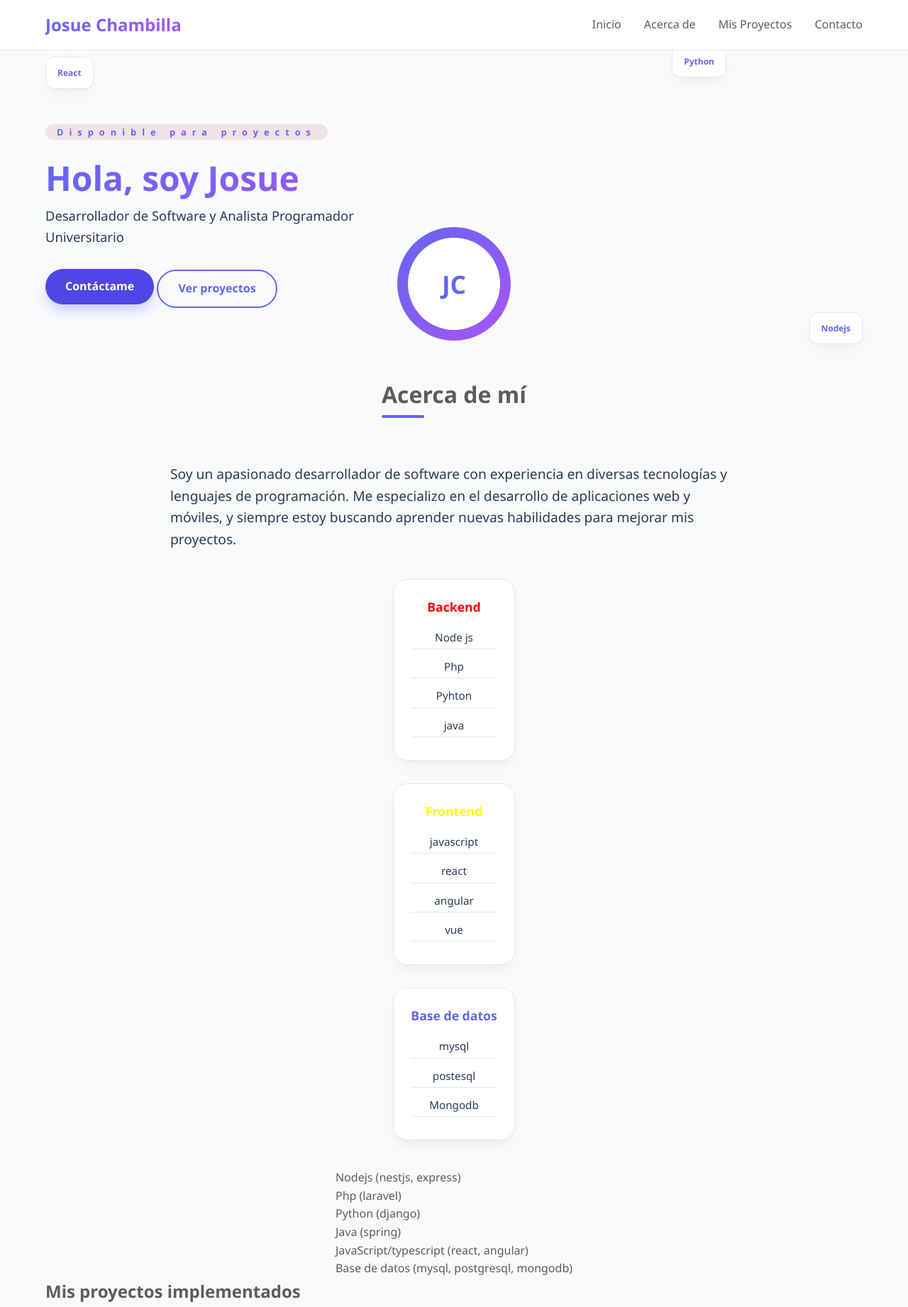
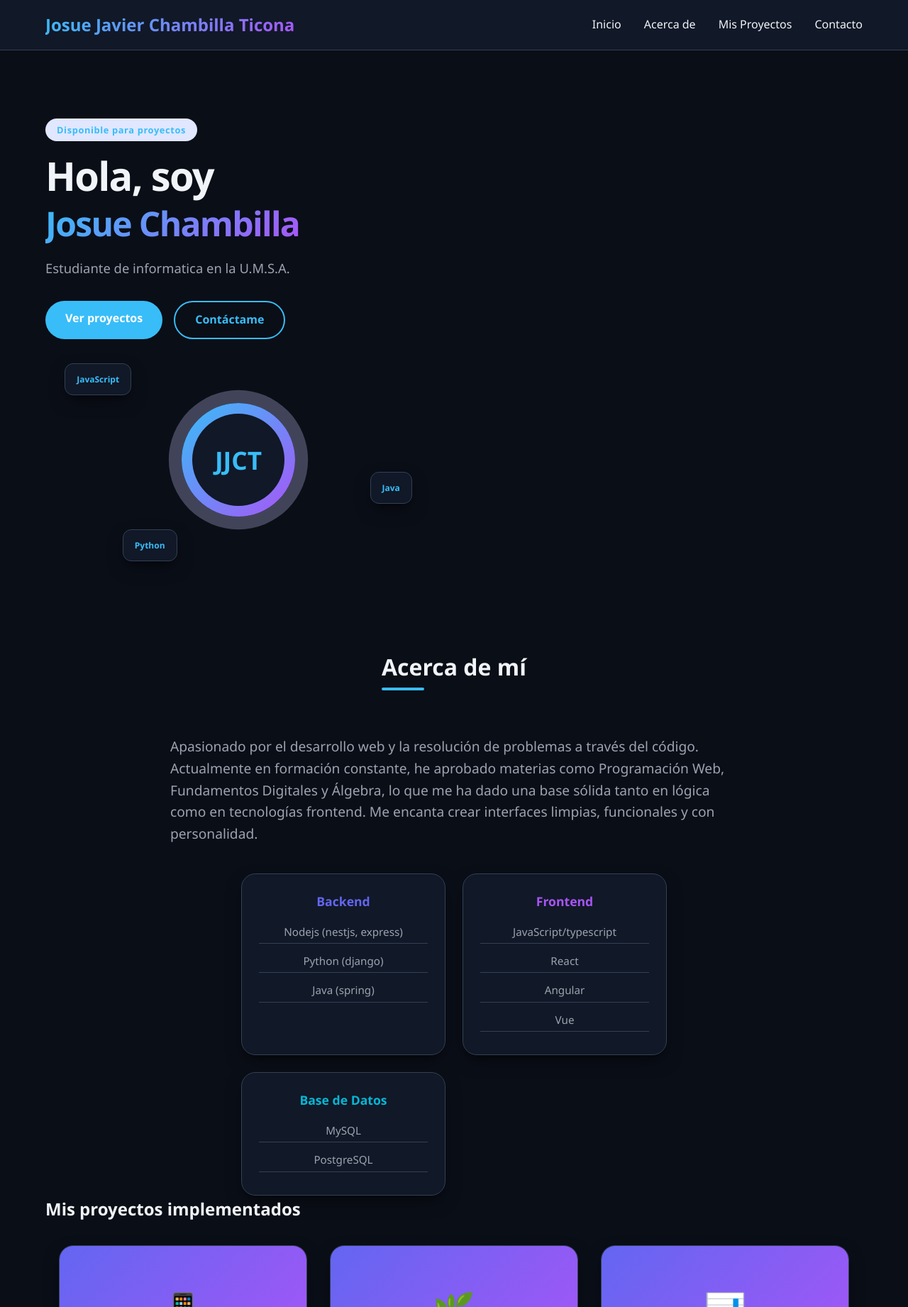
Before and after one commit to Jos2630/Desarrollo-Full_Stack, a plain HTML site: page Mi_Portafolio/TAREA2-CLASE2/index.html in a window 1280 px wide. Shown: the top 1842 px of the page at 71% size. Drawn offline with Linux system fonts and the light colour scheme.

Commit message:
Tarea Nro 2 modificacion

```diff
--- a/Mi_Portafolio/css/styles2.css
+++ b/Mi_Portafolio/TAREA2-CLASE2/css/styles.css
@@ -2,33 +2,30 @@
 /* 1. VARIABLES CSS (tema claro/oscuro)         */
 /* ============================================ */
 :root {
-    --bg-primary: #f8fafc;
-    --bg-secondary: #ffffff;
-    --bg-tertiary: #70c0fd;
-    --text-primary: #5c5c5c;
-    --text-secondary: #2b3b51;
-    --accent: #6366f1;
-    --text-muted:    #9ca3af;
-  --accent-2:      #a855f7;
-  /* Transición estándar */
+    --bg-primary: rgb(10, 14, 23);
+    --bg-secondary: rgb(17, 24, 39);
+    --bg-tertiary: rgb(30, 41, 59);
+    --text-primary: rgb(241, 245, 249);
+    --text-secondary: rgb(156, 163, 175);
+    --accent: rgb(56, 189, 248);
+    --accent-hover: rgb(2, 132, 199);
+    --border: rgb(51, 65, 85);
+    --card-shadow: 0 10px 25px -5px rgba(0, 0, 0, 0.5), 0 8px 10px -6px rgba(0, 0, 0, 0.3);
+    --transition: all 0.2s cubic-bezier(0.4, 0, 0.2, 1);
 
-  /* Tipografía */
-  --font-body:     'Segoe UI', Tahoma, Geneva, Verdana, sans-serif;
-
-  /* Espaciados */
-  --section-py:    6rem;
-  --gap:           2rem;
-    --accent-hover: #4f46e5;
-    --acent-light: #6b6b6b;
-    --border: #f0e2e8;
-    --card-shadow: 0 10px 25px -5px rgba(0, 0, 0, 0.05), 0 8px 10px -6px rgba(0, 0, 0, 0.02);
-    --transition: all 0.3s cubic-bezier(0.4, 0, 0.2, 1);
+    /* Variables que mantienen su valor original */
+    --accent-light: #e0e7ff;
+    --text-muted: #9ca3af;
+    --accent-2: #a855f7;
+    --font-body: 'Segoe UI', Tahoma, Geneva, Verdana, sans-serif;
+    --section-py: 6rem;
+    --gap: 2rem;
 }
 
 /* ============================================ */
 /* 2. RESET Y ESTILOS GLOBALES (Box Model)      */
 /* ============================================ */
-* {
+*,*::before, *::after {
     margin: 0;
     padding: 0;
     box-sizing: border-box;
@@ -38,19 +35,31 @@
 body {
     background-color: var(--bg-primary);
     color: var(--text-primary);
-    font-family: 'Segoe UI', Tahoma, Geneva, Verdana, sans-serif;
+    font-family: var(--font-body);
     line-height: 1.6;
-    transition: background-color 0.2s, color 0.2s;
+    animation: pageFadeIn 0.6s ease both;
 }
 
 html {
     scroll-behavior: smooth;
 }
 
+/* ✅ KEYFRAMES: Entrada de página */
+@keyframes pageFadeIn {
+  from { opacity: 0; transform: translateY(8px); }
+  to   { opacity: 1; transform: translateY(0); }
+}
+
+img, svg { display: block; max-width: 100%; }
+ul { list-style: none; }
+a { color: inherit; }
+
+
 .container {
     max-width: 1200px;
     margin: 0 auto;
-    padding: 0px 24px;
+    padding: 0px 1.5rem;
+    width: 100%;
 }
 
 /* ============================================ */
@@ -92,6 +101,14 @@ header {
     position: sticky;
     top: 0;
     z-index: 100;
+
+    -webkit-backdrop-filter: blur(12px);
+    animation: slideDown 0.5s ease both;
+}
+
+@keyframes slideDown {
+  from { transform: translateY(-100%); opacity: 0; }
+  to   { transform: translateY(0);     opacity: 1; }
 }
 
 nav ul {
@@ -158,7 +175,33 @@ nav ul li a:hover {
     grid-area: content;
 }
 
+.person-img {
+    grid-area: visual;
+}
+
+.person-badge {
+    display: inline-block;
+    background: var(--accent-light);
+    color: var(--accent);
+    padding: .35rem 1rem;
+    border-radius: 50px;
+    font-size: 0.8rem;
+    font-weight: 600;
+    letter-spacing: 0.05em;
+    margin-bottom: 1rem;
+    /*Animacion*/
+    animation: fadeUp 0.6s 0.2s ease both;
+}
+
 .person h1 {
+  font-size: clamp(2rem, 5vw, 3.5rem);  /* ✅ clamp() – unidad relativa fluida */
+  line-height: 1.15;
+  letter-spacing: -0.03em;
+  margin-bottom: 1.2rem;
+  animation: fadeUp 0.6s 0.35s ease both;
+}
+
+.person h1 strong {
     font-size: 3rem;
     background: linear-gradient(135deg, var(--accent), #a855f7);
     color: transparent;
@@ -167,11 +210,18 @@ nav ul li a:hover {
 }
 
 .person p {
+    font-size: clamp(1rem, 2vw, 1.15rem);
     max-width: 480px;
     color: var(--text-secondary);
     margin-bottom: 2rem;
-    font-size: clamp(1rem, 2vw, 1.15rem);
     animation: fadeUp 0.6s 0.4s ease both;
+}
+
+.actions {
+  display: flex;      /* Flexbox */
+  gap: 1rem;
+  flex-wrap: wrap;
+  animation: fadeUp 0.6s 0.55s ease both;
 }
 
 .btn {
@@ -192,61 +242,37 @@ nav ul li a:hover {
     transform: translateY(-3px);
     box-shadow: 0 10px 20px -5px rgba(99, 102, 241, 0.4);
 }
-.btn-primary{
+
+.btn--primary {
+    background: var(--accent);
+    color: white;
+}
+
+.btn--primary:hover {
     background: var(--accent-hover);
     transform: translateY(-3px);
     box-shadow: 0 10px 20px -5px rgba(99, 102, 241, 0.4);
 }
-.btn-secondary{
+
+.btn--secondary {
     background: transparent;
     color: var(--accent);
     border: 2px solid var(--accent);
 }
-.btn-secondary:hover{
+
+.btn--secondary:hover {
     background: var(--accent);
     color: white;
-    transform: translateY();
-    box-shadow: 0 10px 20px -5px rgba(99, 102, 241, 0.4);;
+    transform: translateY(-3px);
+    box-shadow: 0 10px 20px -5px rgba(99, 102, 241, 0.4);
 }
-.person-bade{
-    display: inline-block;
-    background: var(--border);
-    color: var(--accent);
-    padding: .35px 1rem;
-    border-radius: 50px;
-    font-size: 0.8rem;
-    margin-top: 0.5rem;
-    font-weight: 600;
-    letter-spacing: 0.5rem;
-    margin-bottom: 1rem;
-    animation: fadeUp 0.6s 0.2s ease both;
-}
+
 .person-img {
   position: relative;
   height: 340px;
   animation: fadeUp 0.6s 0.3s ease both;
 }
-.float-card{
-    position: absolute;
-    background: var(--bg-secondary);
-    border: 1px solid var(--border);
-    border-radius: 12px;
-    padding: 0.75rem 1rem;
-    font-size: 0.75rem;
-    font-weight: 600;
-    color: var(--accent);
-    box-shadow: var(--card-shadow);
-    animation: float 4s ease-in-out infinite;
-}
-.card--a{
-    top: 10%; left: 5%; animation-delay:0s ;
-}
-.card--b{
-    top: 55%; right: 5%; animation-delay:1s ;
-}
-.card--c{
-    top: 8%; right: 20%; animation-delay:0.7s ;
-}
+
 .avatar {
     position: absolute;
     inset: 50% auto auto 50%;
@@ -275,6 +301,49 @@ nav ul li a:hover {
     font-weight: 800;
     color: var(--accent)
 }
+/* ✅ KEYFRAMES: pulso */
+@keyframes pulse {
+  0%, 100% { box-shadow: 0 0 0 12px var(--accent-light); }
+  50%       { box-shadow: 0 0 0 20px rgba(99,102,241,0.08); }
+}
+
+.float-card {
+    position: absolute;
+    background: var(--bg-secondary);
+    border: 1px solid var(--border);
+    border-radius: 12px;
+    padding: 0.75rem 1rem;
+    font-size: 0.75rem;
+    font-weight: 600;
+    color: var(--accent);
+    box-shadow: var(--card-shadow);
+    animation: float 4s ease-in-out infinite;
+}
+
+.card--a {
+    top: 10%;
+    left: 5%;
+    animation-delay: 0s;
+}
+
+.card--b {
+    top: 55%;
+    right: 5%;
+    animation-delay: 1s;
+}
+
+.card--c {
+    bottom: 8%;
+    left: 20%;
+    animation-delay: 0.7s;
+}
+
+
+@keyframes pulse {
+  0%, 100% { box-shadow: 0 0 0 12px var(--accent-light); }
+  50%       { box-shadow: 0 0 0 20px rgba(99,102,241,0.08); }
+}
+
 /* ============================================ */
 /* 6. SECCIÓN HABILIDADES (FLEXBOX wrap)        */
 /* ============================================ */
@@ -309,7 +378,7 @@ nav ul li a:hover {
     font-size: 1.2rem;
 }
 
-/*.leguajes {
+/* .leguajes {
     display: flex;
     flex-wrap: wrap;
     gap: 20px;
@@ -331,13 +400,19 @@ nav ul li a:hover {
     color: white;
     transform: translateY(-3px);
     box-shadow: 0 10px 20px -5px rgba(99, 102, 241, 0.4);
-}*/
+}
+ */
+
  .skill-grid{
     display: grid;
-    grid-template-columns: repeat(auto-fill, minimax(220px, 1fr));
-    gap: 2rem;
+    grid-template-columns: repeat(auto-fill, minmax(220px, 1fr));
+    gap: 1.5rem;
+    max-width: 600px;
+    width: 100%;
+     /* Centrado horizontal */
+     margin: 0 auto;
+ }
 
-}
  .skill-card{
     background: var(--bg-secondary);
     border-radius: 20px;
@@ -346,38 +421,31 @@ text-align: center;
     border: 1px solid var(--border);
     box-shadow: var(--card-shadow);
     transition: var(--transition);
-animation: faceUp 0.6s ease both;
+    animation: faceUP 0.6s ease both;
  }
-.skill-card:hover{
+
+.skill-card:hover {
     transform: translateY(-8px);
     box-shadow: 0 20px 30px -12px rgba(0, 0, 0, 0.2);
 }
+
 .skill-card h3{
     font-size: 1.1rem;
     font-weight: 700;
     color: var(--accent);
     margin-bottom: 0.8rem;
 }
+
 .skill-card li{
     color: var(--text-secondary);
     font-size: 0.95rem;
     margin-bottom: 0.5rem;
     padding: 0.25rem 0;
     border-bottom: 1px solid var(--border);
-    list-style-type: none;
-
 }
-.skill--backend h3{
-    color: red;
-}
-.skill--frontend h3{
-    color: yellow;
-
-}
-.skill--database{
-    color: green;
-}
-
+.skill--backend h3  { color: #6366f1; }
+.skill--frontend h3 { color: #a855f7; }
+.skill--database h3       { color: #06b6d4; }
 
 /* ============================================ */
 /* 7. SECCIÓN PROYECTOS O CURSOS (FLEXBOX + GRID)        */
@@ -551,7 +619,6 @@ textarea:focus {
     font-size: 0.95rem;
 }
 
-
 /* ============================================ */
 /* 9. FOOTER (FLEXBOX)                          */
 /* ============================================ */
@@ -565,7 +632,7 @@ footer {
     border-top: 1px solid var(--border);
 }
 
-.social-links {
+/*.social-links {
     display: flex;
     justify-content: center;
     gap: 1.5rem;
@@ -582,4 +649,59 @@ footer {
 .social-links a:hover {
     color: var(--accent);
     transform: translateY(-3px);
+}*/
+
+.footer-grid {
+  display: grid;
+  grid-template-columns: 1fr auto;
+  align-items: center;
+  gap: 1rem;
+  margin-bottom: 1.5rem;
 }
+
+.footer-brand p {
+  font-size: 0.85rem;
+  color: var(--text-muted);
+  margin-top: 0.25rem;
+}
+
+.social-links {
+  display: flex;
+  gap: 1.5rem;
+}
+
+.social-links a {
+  color: var(--text-secondary);
+  font-size: 0.95rem;
+  font-weight: 500;
+  text-decoration: none;
+  transition: var(--transition);
+  position: relative;
+}
+
+.social-links a::after {
+  content: '';
+  position: absolute;
+  bottom: -2px;
+  left: 0;
+  width: 0;
+  height: 2px;
+  background: var(--accent);
+  /* ✅ TRANSICIÓN: underline animado */
+  transition: width 0.3s ease;
+}
+
+.social-links a:hover {
+  color: var(--accent);
+  /* ✅ TRANSFORM: sube el link */
+  transform: translateY(-3px);
+}
+.social-links a:hover::after { width: 100%; }
+
+.footer-copy {
+  text-align: center;
+  font-size: 0.8rem;
+  color: var(--text-muted);
+  padding-top: 1.5rem;
+  border-top: 1px solid var(--border);
+}
--- a/Mi_Portafolio/index2.html
+++ b/Mi_Portafolio/TAREA2-CLASE2/index.html
@@ -4,13 +4,14 @@
     <meta charset="UTF-8" />
     <meta name="viewport" content="width=device-width, initial-scale=1.0" />
     <title>Mi Portafolio</title>
-    <link rel="stylesheet" href="css/styles2.css" />
+
+    <link rel="stylesheet" href="css/styles.css" />
   </head>
   <body>
     <header>
       <div class="container">
         <div class="navbar">
-          <div class="logo">Josue Chambilla</div>
+          <div class="logo">Josue Javier Chambilla Ticona</div>
           <nav>
             <ul>
               <li><a href="#inicio">Inicio</a></li>
@@ -24,74 +25,61 @@
       <!-- <h1>Bienvenido a mi sitio web</h1>   -->
     </header>
     <main>
-      <section id="inicio">
+      <section id="inicio" aria-label="Presentación">
         <div class="container person">
           <div class="person-content">
-            <span class="person-bade">Disponible para proyectos</span>
-            <h1>Hola, soy Josue</h1>
-            <p>
-              Desarrollador de Software y Analista Programador Universitario
-            </p>
+            <span class="person-badge">Disponible para proyectos</span>
+            <h1>Hola, soy <br> <strong>Josue Chambilla</strong> </h1>
+            <p> Estudiante de informatica en la U.M.S.A.</p>
             <div class="actions">
-                <a href="#contacto" class="btn btn-primary">Contáctame</a>
-                <a href="#servicios" class="btn btn-secondary">Ver proyectos</a>
+              <a href="#servicios" class="btn bnt--primary">Ver proyectos</a>
+              <a href="#contacto" class="btn btn--secondary">Contáctame</a>
             </div>
-            <aside class="person-image">
-                <div class="float-card card--a">React</div>
-                <div class="float-card card--b">Nodejs</div>
+            <aside class="person-img" aria-hidden="true">
+              <div class="float-card card--a">JavaScript</div>
+              <div class="float-card card--b">Java</div>
               <div class="float-card card--c">Python</div>
               <div class="avatar">
-                    <div class="avatar-interior">JC</div>
+                <div class="avatar-interior">JJCT</div>
               </div>
             </aside>
-          </div>
         </div>
       </section>
       <section id="acercade">
         <div class="container about">
           <h2>Acerca de mí</h2>
           <p>
-            Soy un apasionado desarrollador de software con experiencia en
-            diversas tecnologías y lenguajes de programación. Me especializo en
-            el desarrollo de aplicaciones web y móviles, y siempre estoy
-            buscando aprender nuevas habilidades para mejorar mis proyectos.
+           Apasionado por el desarrollo web y la resolución de problemas a través del código.
+            Actualmente en formación constante, he aprobado materias como Programación Web,
+            Fundamentos Digitales y Álgebra, lo que me ha dado una base sólida tanto en lógica
+            como en tecnologías frontend. Me encanta crear interfaces limpias, funcionales
+            y con personalidad.
           </p>
-          <div class="skill-grid">
+          <div class="skill-grid" >
             <article class="skill-card skill--backend">
               <h3>Backend</h3>
               <ul>
-                    <li>Node js</li>
-                    <li>Php</li>
-                    <li>Pyhton</li>
-                    <li>java</li>
+                <li>Nodejs (nestjs, express)</li>
+                <li>Python (django)</li>
+                <li>Java (spring)</li>
               </ul>
             </article>
             <article class="skill-card skill--frontend">
               <h3>Frontend</h3>
               <ul>
-                    <li>javascript</li>
-                    <li>react</li>
-                    <li>angular</li>
-                    <li>vue</li>
+                <li>JavaScript/typescript</li>
+                <li>React</li>
+                <li>Angular</li>
+                <li>Vue</li>
               </ul>
             </article>
             <article class="skill-card skill--database">
-               <h3>Base de datos</h3>
+              <h3>Base de Datos</h3>
               <ul>
-                    <li>mysql</li>
-                    <li>postesql</li>
-                    <li>Mongodb</li>
+                <li>MySQL</li>
+                <li>PostgreSQL</li>
               </ul>
             </article>
-
-          </div>
-          <div class="leguajes">
-            <div class="item-l">Nodejs (nestjs, express)</div>
-            <div class="item-l">Php (laravel)</div>
-            <div class="item-l">Python (django)</div>
-            <div class="item-l">Java (spring)</div>
-            <div class="item-l">JavaScript/typescript (react, angular)</div>
-            <div class="item-l">Base de datos (mysql, postgresql, mongodb)</div>
           </div>
         </div>
       </section>
@@ -129,36 +117,25 @@
                 </div>
               </div>
             </article>
+            <article class="project-card">
+              <div class="project-img">📊</div>
+              <div class="project-info">
+                <h3>Dashboard AnalyTics</h3>
+                <p>
+                  Panel de control con graficas en tiepo real
+                </p>
+                <div>
+                  <span class="tech-badge">HTML5 semántico</span>
+                  <span class="tech-badge">CSS Grid</span>
+                  <span class="tech-badge">JavaScript</span>
+                </div>
+              </div>
+            </article>
           </div>
         </div>
       </section>
       <section id="contacto">
-           <div class="container contact">
-          <h2 class="section-title">Cantactenos</h2>
-          <div class="contacto-info">
-            <div class="contacto-item">
-              <span class="contacto-icon">📧</span>
-              <div>
-                <strong>Email</strong>
-                <p>tuemail@ejemplo.com</p>
-              </div>
-            </div>
-            <div class="contacto-item">
-              <span class="contacto-icon">📍</span>
-              <div>
-                <strong>Direccion</strong>
-                <p>Calle Bugambilla nro 303, Zona Obrajes, La Paz, Bolivia</p>
-              </div>
-            </div>
-            <div class="contacto-item">
-              <span class="contacto-icon">📞</span>
-              <div>
-                <strong>Respuesta</strong>
-                <p>Menos de 48 horas</p>
-              </div>
-            </div>
 
-          </div>
           <div class="contact-form">
             <form action="#" method="post">
               <div class="form-group">
@@ -226,17 +203,45 @@
             <p >* Recibirás respuesta en menos de 48h.</p>
           </div>
         </div>
+
+        <div class="container contact">
+          <h2 class="section-title">Contactenos</h2>
+          <div class="contacto-info">
+            <div class="contacto-item">
+              <span class="contacto-icon">📧</span>
+              <div>
+                <strong>Email</strong>
+                <p>tuemail@ejemplo.com</p>
+              </div>
+            </div>
+            <div class="contacto-item">
+              <span class="contacto-icon">📍</span>
+              <div>
+                <strong>Direccion</strong>
+                <p>El Alto, Bolivia</p>
+              </div>
+            </div>
+            <div class="contacto-item">
+              <span class="contacto-icon">📞</span>
+              <div>
+                <strong>Respuesta</strong>
+                <p>Menos de 48 horas</p>
+              </div>
+            </div>
+
+          </div>
       </section>
     </main>
     <footer>
-      <div class="container">
-        <div class="social-links">
-          <a href="https://github.com/hebertcussi" target="_blank">Github</a>
-          <a href="https://www.linkedin.com/in/hebertcussi" target="_blank">LinkedIn</a>
-          <a href="https://www.facebook.com/hebertcussi" target="_blank">Facebook</a>
+      <div class="container footer-grid">
+
+        <nav class="social-links">
+          <a href="#" target="_blank">Github</a>
+          <a href="#" target="_blank">LinkedIn</a>
+          <a href="#" target="_blank">Facebook</a>
+        </nav>
       </div>
-      </div>
-      <p>&copy; 2024 Mi Sitio Web. Todos los derechos reservados.</p>
+      <p class="footer-copy">&copy; 2026 Mi Sitio Web. Todos los derechos reservados.</p>
     </footer>
   </body>
 </html>
```
Also changed, not shown: Mi_Portafolio/TAREA1-CLASE1/css/styles.css (renamed from Mi_Portafolio/css/styles.css), Mi_Portafolio/TAREA1-CLASE1/index.html (renamed from Mi_Portafolio/index.html). Lines whose indentation alone changed are shown as unchanged.
